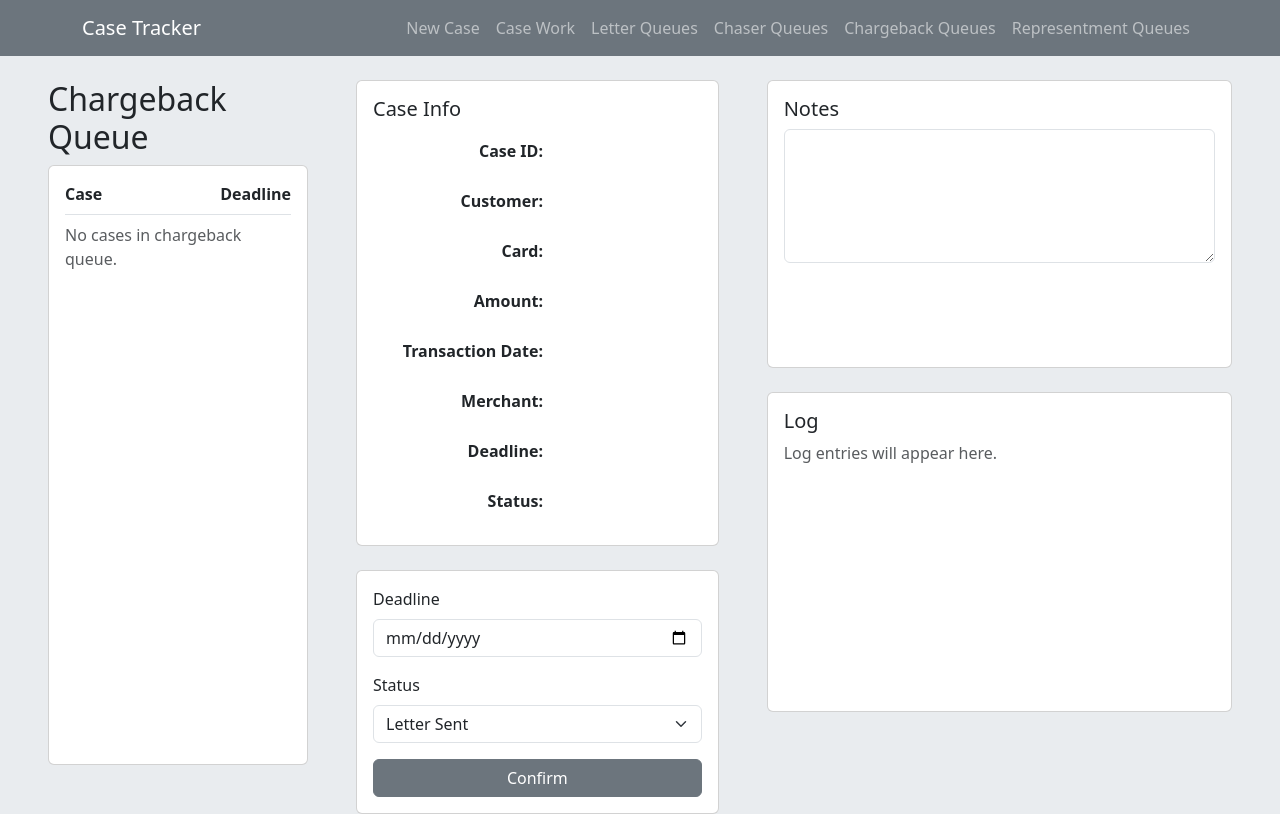
After one commit to FelixCortezGIT/Case-tracker, a Flask app: page /chargeback_ques in a window 1280 px wide. The commit adds this page. Run offline with Flask 3, Linux system fonts and the light colour scheme.

Commit message:
- chargeback_ques - representment_ques - uprava navbar v layoute - app.py @app.route funkcie

```diff
--- a/app.py
+++ b/app.py
@@ -153,6 +153,16 @@ def chaser_queue():
     cases = Case.query.join(Status).filter(Status.status_name == "chaser").order_by(Case.deadline_date.asc()).all()
     return render_template("chaser_ques.html", cases=cases)
 
+@app.route("/chargeback_ques")
+def chargeback_queue():
+    cases = Case.query.join(Status).filter(Status.status_name == "chargeback").order_by(Case.deadline_date.asc()).all()
+    return render_template("chargeback_ques.html", cases=cases)
+
+@app.route("/representment_ques")
+def representment_queue():
+    cases = Case.query.join(Status).filter(Status.status_name == "representment").order_by(Case.deadline_date.asc()).all()
+    return render_template("representment_ques.html", cases=cases)
+
 @app.route("/case/<int:case_id>/update_case", methods=["POST"])
 def update_case(case_id):
     selected_case = Case.query.get_or_404(case_id)
--- /dev/null
+++ b/templates/chargeback_ques.html
@@ -0,0 +1,28 @@
+{% extends "layout.html" %}
+
+{% block content %}
+
+<h2>Chargeback Queue</h2>
+
+<div class="card p-3 queue-card">
+    <div class="d-flex justify-content-between border-bottom pb-2 mb-2 fw-bold">
+        <span>Case</span>
+        <span>Deadline</span>
+    </div>
+
+    {% if cases %}
+        {% for case in cases %}
+            <a href="{{ url_for('case_detail', case_id=case.case_id) }}"
+               class="text-decoration-none text-dark">
+                <div class="d-flex justify-content-between py-2 border-bottom">
+                    <span>Case {{ case.case_id }}</span>
+                    <span>{{ case.deadline_date }}</span>
+                </div>
+            </a>
+        {% endfor %}
+    {% else %}
+        <p class="text-muted mb-0">No cases in chargeback queue.</p>
+    {% endif %}
+</div>
+
+{% endblock %}
--- a/templates/layout.html
+++ b/templates/layout.html
@@ -20,6 +20,8 @@
                 <a class="nav-link" href="/case_detail">Case Work</a>
                 <a class="nav-link" href="/letter_ques">Letter Queues</a>
                 <a class="nav-link" href="/chaser_ques">Chaser Queues</a>
+                <a class="nav-link" href="/chargeback_ques">Chargeback Queues</a>
+                <a class="nav-link" href="/representment_ques">Representment Queues</a>
             </div>
         </div>
     </nav>
```
Also changed, not shown: templates/representment_ques.html (added, +28 -0 lines).
